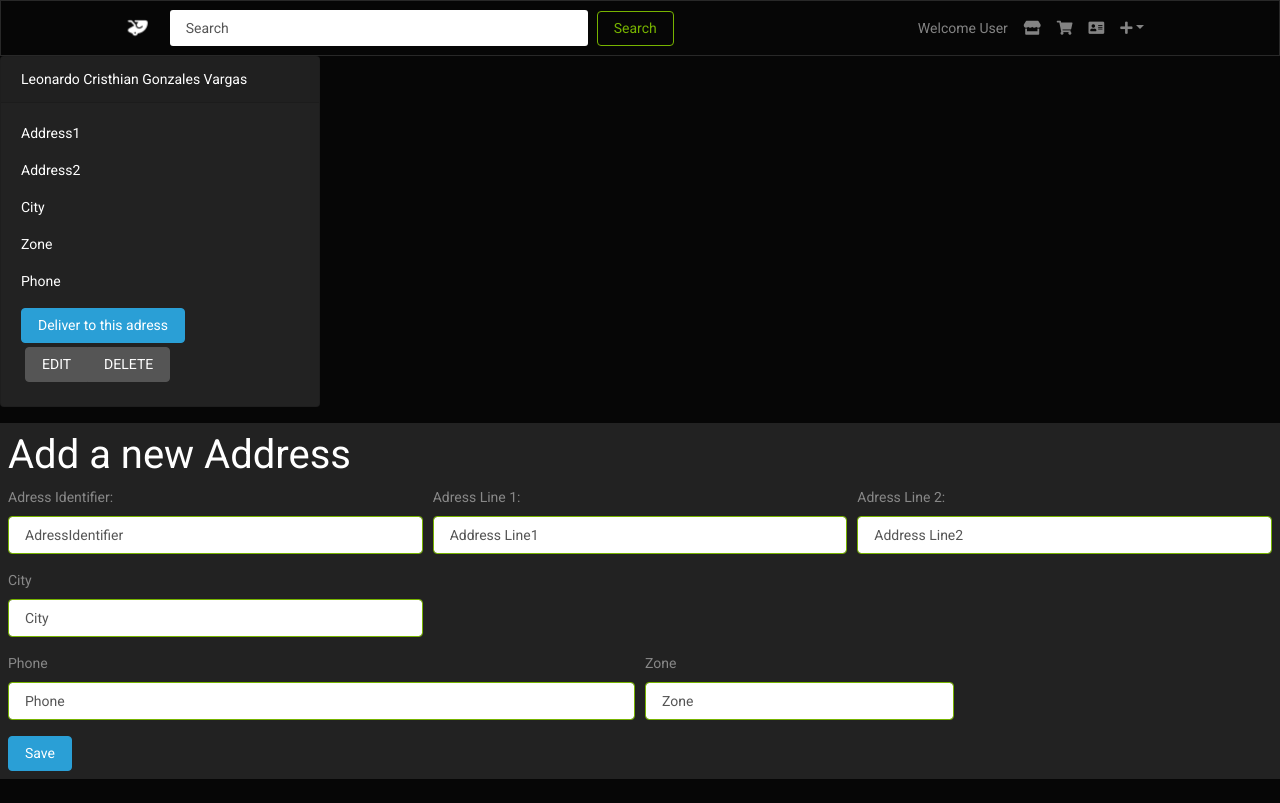
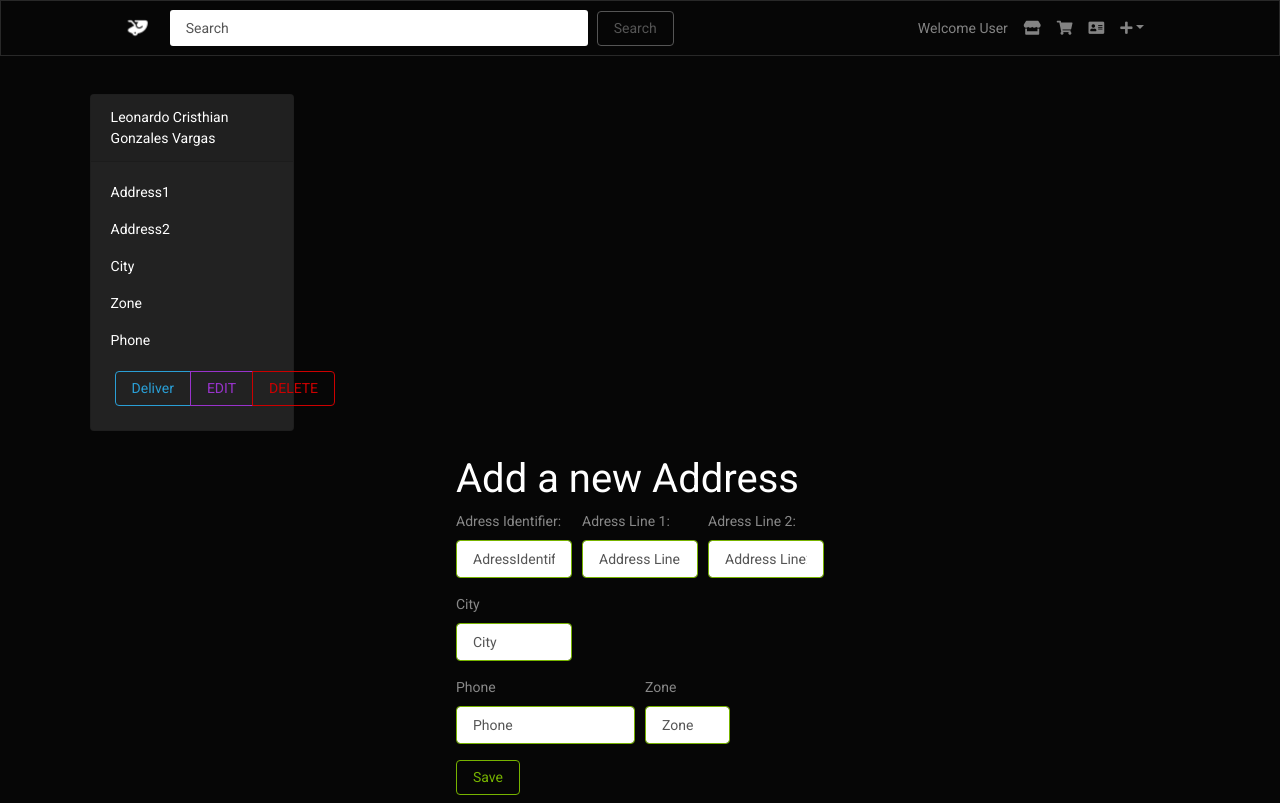
Before and after one commit to LeoDaza7/SuperProject, an Angular app in the folder UI/: page /shipping-options in a window 1280 px wide. Built offline with nearby package versions, Linux system fonts and the light colour scheme.

Commit message:
UI: Some html and css Fixes.

```diff
--- a/UI/src/app/nav-bar/nav-bar.component.html
+++ b/UI/src/app/nav-bar/nav-bar.component.html
@@ -6,7 +6,7 @@
   <div class="collapse navbar-collapse" id="navbarSupportedContent">
     <form class="form-inline my-2 my-lg-0">
       <input class="form-control mr-sm-2" type="search" placeholder="Search" aria-label="Search" id="search-bar">
-      <button class="btn btn-outline-success my-2 my-sm-0" type="submit">Search</button>
+      <button class="btn btn-outline-secondary my-2 my-sm-0" type="submit">Search</button>
     </form>
     <ul class="navbar-nav ml-auto" id="ul-id">
       <li class="nav-item">
--- a/UI/src/app/shipping-options/shipping-options.component.css
+++ b/UI/src/app/shipping-options/shipping-options.component.css
@@ -0,0 +1,8 @@
+#address-form-id{
+    width: 30%;
+}
+#address-card-id{
+    width: 16%;
+    margin-top: 3%;
+    margin-left: 7%;
+}
--- a/UI/src/app/shipping-options/shipping-options.component.html
+++ b/UI/src/app/shipping-options/shipping-options.component.html
@@ -1,4 +1,4 @@
-<div class="card text-white bg-dark mb-3" style="max-width: 20rem;">
+<div class="card text-white bg-dark mb-3" id="address-card-id">
   <div class="card-header">Leonardo Cristhian Gonzales Vargas</div>
   <div class="card-body">
     <p class="card-text">Address1</p>
@@ -6,16 +6,16 @@
     <p class="card-text">City</p>
     <p class="card-text">Zone</p>
     <p class="card-text">Phone</p>
-    <button class="btn btn-primary">Deliver to this adress</button>
     <div class="m-1 btn-group " role="group" aria-label="Basic example">
-      <button type="button" class="btn btn-secondary">EDIT</button>
-      <button type="button" class="btn btn-secondary">DELETE</button>
+      <button class="btn btn-outline-primary">Deliver</button>
+      <button type="button" class="btn btn-outline-info">EDIT</button>
+      <button type="button" class="btn btn-outline-danger">DELETE</button>
     </div>
   </div>
 </div>
 
-
-<form class="bg-dark p-2">
+<div class="d-flex justify-content-center" id="address-flex-id">
+<form class="p-2" id="address-form-id">
     <h3>Add a new Address</h3>
   <div class="form-row">
     <div class="col-md-4 mb-3">
@@ -46,5 +46,6 @@
 
     </div>
   </div>
-  <button class="btn btn-primary" type="submit">Save</button>
+  <button class="btn btn-outline-success" type="submit">Save</button>
 </form>
+</div>
--- a/UI/src/app/shopping-cart/shopping-cart.component.css
+++ b/UI/src/app/shopping-cart/shopping-cart.component.css
@@ -0,0 +1,5 @@
+#shopping-cart-card-id{
+    margin-top: 5%;
+    margin-left: 7%;
+    margin-right: 7%;
+}
--- a/UI/src/app/shopping-cart/shopping-cart.component.html
+++ b/UI/src/app/shopping-cart/shopping-cart.component.html
@@ -1,4 +1,4 @@
-<div class="card mb-3">
+<div class="card mb-3" id="shopping-cart-card-id">
   <div class="row">
     <h3 class="card-header col-8">Shopping Cart</h3>
     <p class="col-2">Price</p>
--- a/UI/src/app/sign-in/sign-in.component.html
+++ b/UI/src/app/sign-in/sign-in.component.html
@@ -20,7 +20,7 @@
           <label for="sign-in-input-lastname.lastname">Last Name</label>
           <input [(ngModel)]="getUserData.Lastname" name="Lastname"class="form-control" type="text" id="sign-in-input-lastname-id" placeholder="Last name" required>
         </div>
-        <button (click)="addUser()" class="btn btn-outline-info">Submit</button>
+        <button (click)="addUser()" class="btn btn-outline-success">Submit</button>
       </fieldset>
   </form>
 </div>
```
